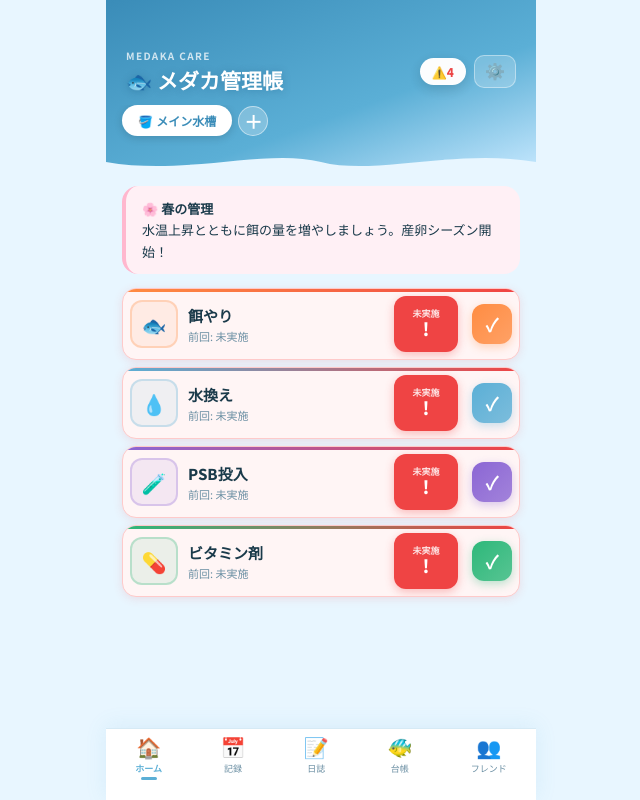
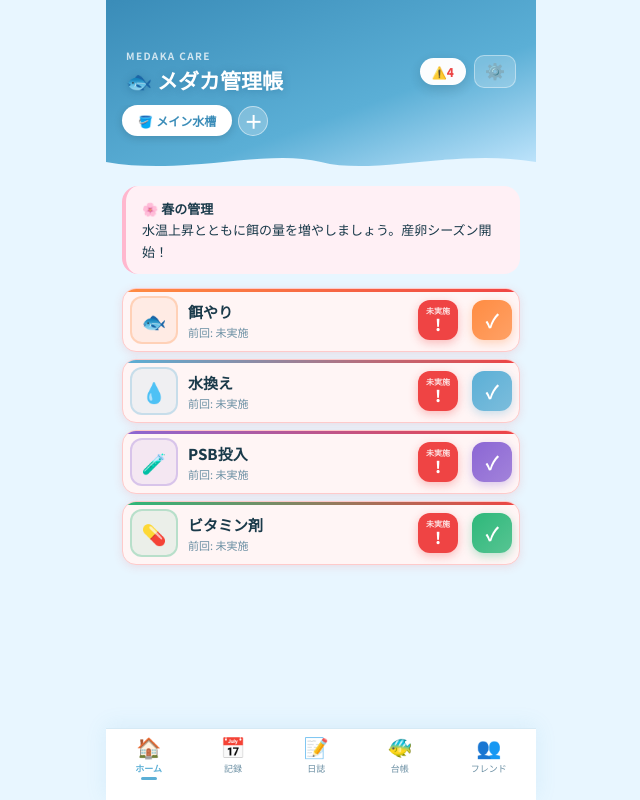
Before and after one commit to xiao1029/medaka-app, a React (Create React App) app: page / in a window 1280 px wide. Shown: the whole page, without its empty margins (319-959 px from the left). Built offline with nearby package versions, Linux system fonts and the light colour scheme; the HTML template or start-up script is replaced by a standard one.

Commit message:
Adjust badge dimensions and font sizes in App.jsx

```diff
--- a/src/App.jsx
+++ b/src/App.jsx
@@ -906,26 +906,26 @@ export default function App() {
                 </div>
                 {/* 残り日数バッジ（右側に大きく表示） */}
                 <div style={{ flexShrink:0,display:"flex",flexDirection:"column",alignItems:"center",justifyContent:"center",
-                  width:64,height:56,borderRadius:12,
+                  width:40,height:40,borderRadius:12,
                   background:status==="urgent"?C.danger:status==="warn"?C.warn:C.green,
                   boxShadow:`0 3px 10px ${sc}55`,
                   marginRight:4
                 }}>
                   {days===Infinity?(
                     <>
-                      <span style={{ fontSize:9,color:"rgba(255,255,255,0.85)",fontWeight:700,lineHeight:1 }}>未実施</span>
-                      <span style={{ fontSize:18,color:"white",fontWeight:900,lineHeight:1.2 }}>!</span>
+                      <span style={{ fontSize:8,color:"rgba(255,255,255,0.85)",fontWeight:700,lineHeight:1 }}>未実施</span>
+                      <span style={{ fontSize:16,color:"white",fontWeight:900,lineHeight:1.2 }}>!</span>
                     </>
                   ):daysLeft<=0?(
                     <>
-                      <span style={{ fontSize:18,color:"white",fontWeight:900,lineHeight:1.1 }}>{Math.abs(daysLeft)}</span>
-                      <span style={{ fontSize:9,color:"rgba(255,255,255,0.85)",fontWeight:700,lineHeight:1 }}>日超過</span>
+                      <span style={{ fontSize:16,color:"white",fontWeight:900,lineHeight:1.1 }}>{Math.abs(daysLeft)}</span>
+                      <span style={{ fontSize:8,color:"rgba(255,255,255,0.85)",fontWeight:700,lineHeight:1 }}>日超過</span>
                     </>
                   ):(
                     <>
-                      <span style={{ fontSize:9,color:"rgba(255,255,255,0.85)",fontWeight:700,lineHeight:1 }}>あと</span>
-                      <span style={{ fontSize:daysLeft>=10?20:24,color:"white",fontWeight:900,lineHeight:1.1 }}>{daysLeft}</span>
-                      <span style={{ fontSize:9,color:"rgba(255,255,255,0.85)",fontWeight:700,lineHeight:1 }}>日</span>
+                      <span style={{ fontSize:8,color:"rgba(255,255,255,0.85)",fontWeight:700,lineHeight:1 }}>あと</span>
+                      <span style={{ fontSize:daysLeft>=10?16:18,color:"white",fontWeight:900,lineHeight:1.1 }}>{daysLeft}</span>
+                      <span style={{ fontSize:8,color:"rgba(255,255,255,0.85)",fontWeight:700,lineHeight:1 }}>日</span>
                     </>
                   )}
                 </div>
```
